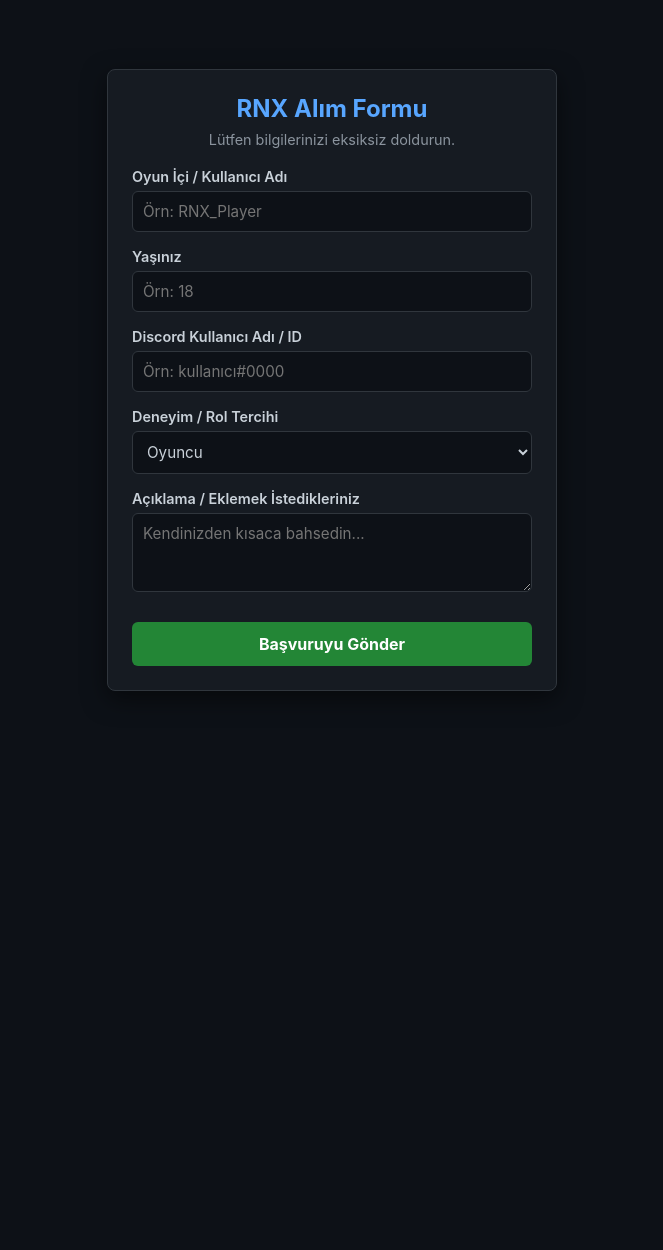
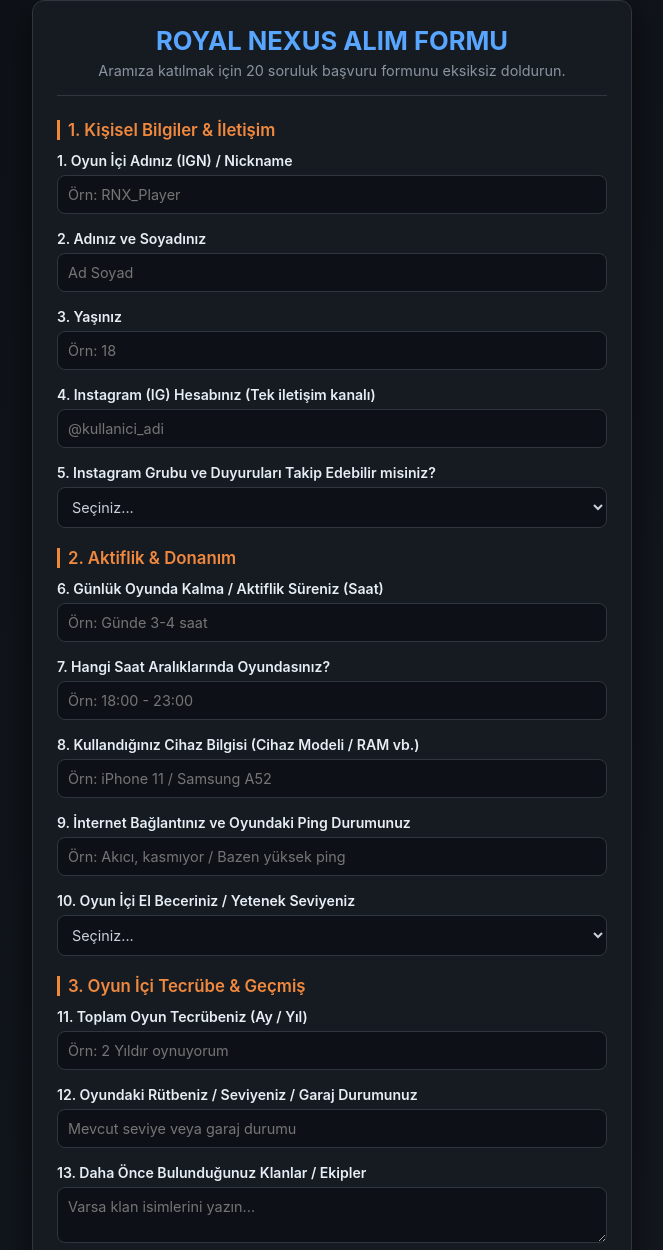
Before and after one commit to royalnexus231-star/ROYAL-NEXUS-ALIM-BASVURU-, a plain HTML site: page index.html in a window 1280 px wide. Shown: the part 20-1270 px from the top of the page, without its empty margins (308-971 px from the left). Before the commit the page ends 800 px from the top, so only its background shows below. Drawn offline with Linux system fonts and the light colour scheme.

Commit message:
Update index.html

```diff
--- a/index.html
+++ b/index.html
@@ -3,7 +3,7 @@
 <head>
     <meta charset="UTF-8">
     <meta name="viewport" content="width=device-width, initial-scale=1.0">
-    <title>RNX Alım Başvuru Formu</title>
+    <title>Royal NEXUS Alım Başvuru Formu</title>
     <style>
         * {
             box-sizing: border-box;
@@ -12,7 +12,7 @@
             font-family: -apple-system, BlinkMacSystemFont, "Segoe UI", Roboto, sans-serif;
         }
         body {
-            background-color: #0d1117;
+            background: linear-gradient(135deg, #0d1117 0%, #161b22 100%);
             color: #c9d1d9;
             display: flex;
             justify-content: center;
@@ -23,22 +23,34 @@
         .form-container {
             background-color: #161b22;
             border: 1px solid #30363d;
-            border-radius: 8px;
+            border-radius: 12px;
             padding: 24px;
             width: 100%;
-            max-width: 450px;
-            box-shadow: 0 8px 24px rgba(0,0,0,0.5);
+            max-width: 600px;
+            box-shadow: 0 12px 32px rgba(0, 0, 0, 0.6);
         }
-        h2 {
+        .form-header {
+            text-align: center;
+            margin-bottom: 24px;
+            border-bottom: 1px solid #30363d;
+            padding-bottom: 16px;
+        }
+        .form-header h2 {
             color: #58a6ff;
-            margin-bottom: 8px;
-            text-align: center;
+            font-size: 1.6rem;
+            margin-bottom: 6px;
         }
-        p.subtitle {
+        .form-header p {
             font-size: 0.9rem;
             color: #8b949e;
-            margin-bottom: 20px;
-            text-align: center;
+        }
+        .section-title {
+            color: #f0883e;
+            font-size: 1.05rem;
+            margin: 20px 0 12px 0;
+            border-left: 3px solid #f0883e;
+            padding-left: 8px;
+            font-weight: 600;
         }
         .form-group {
             margin-bottom: 16px;
@@ -46,78 +58,190 @@
         label {
             display: block;
             margin-bottom: 6px;
-            font-size: 0.9rem;
+            font-size: 0.88rem;
             font-weight: 600;
+            color: #e6edf3;
         }
         input, select, textarea {
             width: 100%;
             padding: 10px;
             background-color: #0d1117;
             border: 1px solid #30363d;
-            border-radius: 6px;
+            border-radius: 8px;
             color: #c9d1d9;
-            font-size: 0.95rem;
+            font-size: 0.9rem;
             outline: none;
         }
         input:focus, select:focus, textarea:focus {
             border-color: #58a6ff;
+            box-shadow: 0 0 0 3px rgba(88, 166, 255, 0.15);
         }
         button {
             width: 100%;
-            padding: 12px;
+            padding: 14px;
             background-color: #238636;
             color: #ffffff;
             border: none;
-            border-radius: 6px;
+            border-radius: 8px;
             font-size: 1rem;
             font-weight: bold;
             cursor: pointer;
-            margin-top: 10px;
+            margin-top: 20px;
         }
         button:hover {
             background-color: #2ea043;
+        }
+        .alert-success {
+            display: none;
+            background-color: rgba(46, 160, 67, 0.15);
+            border: 1px solid #2ea043;
+            color: #3fb950;
+            padding: 12px;
+            border-radius: 8px;
+            text-align: center;
+            font-size: 0.9rem;
+            margin-top: 16px;
         }
     </style>
 </head>
 <body>
 
 <div class="form-container">
-    <h2>RNX Alım Formu</h2>
-    <p class="subtitle">Lütfen bilgilerinizi eksiksiz doldurun.</p>
+    <div class="form-header">
+        <h2>ROYAL NEXUS ALIM FORMU</h2>
+        <p>Aramıza katılmak için 20 soruluk başvuru formunu eksiksiz doldurun.</p>
+    </div>
 
-    <form action="#" method="POST">
+    <form id="applyForm">
+        <div class="section-title">1. Kişisel Bilgiler & İletişim</div>
         <div class="form-group">
-            <label for="username">Oyun İçi / Kullanıcı Adı</label>
-            <input type="text" id="username" name="username" required placeholder="Örn: RNX_Player">
+            <label>1. Oyun İçi Adınız (IGN) / Nickname</label>
+            <input type="text" required placeholder="Örn: RNX_Player">
         </div>
-
         <div class="form-group">
-            <label for="age">Yaşınız</label>
-            <input type="number" id="age" name="age" required placeholder="Örn: 18">
+            <label>2. Adınız ve Soyadınız</label>
+            <input type="text" required placeholder="Ad Soyad">
         </div>
-
         <div class="form-group">
-            <label for="discord">Discord Kullanıcı Adı / ID</label>
-            <input type="text" id="discord" name="discord" required placeholder="Örn: kullanıcı#0000">
+            <label>3. Yaşınız</label>
+            <input type="number" required placeholder="Örn: 18">
         </div>
-
         <div class="form-group">
-            <label for="experience">Deneyim / Rol Tercihi</label>
-            <select id="experience" name="experience">
-                <option value="oyuncu">Oyuncu</option>
-                <option value="yonetici">Yönetici / Moderatör</option>
-                <option value="tasarimci">Tasarımcı / Editör</option>
+            <label>4. Instagram (IG) Hesabınız (Tek iletişim kanalı)</label>
+            <input type="text" required placeholder="@kullanici_adi">
+        </div>
+        <div class="form-group">
+            <label>5. Instagram Grubu ve Duyuruları Takip Edebilir misiniz?</label>
+            <select required>
+                <option value="">Seçiniz...</option>
+                <option>Evet, düzenli takip ederim</option>
+                <option>Bazen bakabilirim</option>
             </select>
         </div>
 
+        <div class="section-title">2. Aktiflik & Donanım</div>
         <div class="form-group">
-            <label for="note">Açıklama / Eklemek İstedikleriniz</label>
-            <textarea id="note" name="note" rows="3" placeholder="Kendinizden kısaca bahsedin..."></textarea>
+            <label>6. Günlük Oyunda Kalma / Aktiflik Süreniz (Saat)</label>
+            <input type="text" required placeholder="Örn: Günde 3-4 saat">
+        </div>
+        <div class="form-group">
+            <label>7. Hangi Saat Aralıklarında Oyundasınız?</label>
+            <input type="text" required placeholder="Örn: 18:00 - 23:00">
+        </div>
+        <div class="form-group">
+            <label>8. Kullandığınız Cihaz Bilgisi (Cihaz Modeli / RAM vb.)</label>
+            <input type="text" required placeholder="Örn: iPhone 11 / Samsung A52">
+        </div>
+        <div class="form-group">
+            <label>9. İnternet Bağlantınız ve Oyundaki Ping Durumunuz</label>
+            <input type="text" required placeholder="Örn: Akıcı, kasmıyor / Bazen yüksek ping">
+        </div>
+        <div class="form-group">
+            <label>10. Oyun İçi El Beceriniz / Yetenek Seviyeniz</label>
+            <select required>
+                <option value="">Seçiniz...</option>
+                <option>Başlangıç Seviyesi</option>
+                <option>Orta Seviye</option>
+                <option>İleri Seviye (Usta/Profesyonel)</option>
+            </select>
+        </div>
+
+        <div class="section-title">3. Oyun İçi Tecrübe & Geçmiş</div>
+        <div class="form-group">
+            <label>11. Toplam Oyun Tecrübeniz (Ay / Yıl)</label>
+            <input type="text" required placeholder="Örn: 2 Yıldır oynuyorum">
+        </div>
+        <div class="form-group">
+            <label>12. Oyundaki Rütbeniz / Seviyeniz / Garaj Durumunuz</label>
+            <input type="text" required placeholder="Mevcut seviye veya garaj durumu">
+        </div>
+        <div class="form-group">
+            <label>13. Daha Önce Bulunduğunuz Klanlar / Ekipler</label>
+            <textarea rows="2" placeholder="Varsa klan isimlerini yazın..."></textarea>
+        </div>
+        <div class="form-group">
+            <label>14. Önceki Ekibinizden/Klanınızdan Ayrılma Sebebiniz</label>
+            <textarea rows="2" placeholder="Kısaca açıklayın..."></textarea>
+        </div>
+        <div class="form-group">
+            <label>15. Klan İçi İstenen Rol / Unvan</label>
+            <input type="text" required placeholder="Örn: Sürücü, Editör, Moderatör, Üye vb.">
+        </div>
+
+        <div class="section-title">4. Ekip Uyumu & Kurallar</div>
+        <div class="form-group">
+            <label>16. Royal NEXUS Ekibine Katılmak İstemendeki Temel Sebep</label>
+            <textarea rows="2" required placeholder="Neden RNX?"></textarea>
+        </div>
+        <div class="form-group">
+            <label>17. Ekibimize / Klanımıza Nasıl Bir Katkı Sağlayabilirsin?</label>
+            <textarea rows="2" required placeholder="Açıklayınız..."></textarea>
+        </div>
+        <div class="form-group">
+            <label>18. Ekip Ortamına Ve Arkadaşlara Ayak Uydurabilir misiniz?</label>
+            <select required>
+                <option value="">Seçiniz...</option>
+                <option>Evet, kolayca uyum sağlarım</option>
+                <option>Zamanla alışırım</option>
+                <option>Hayır</option>
+            </select>
+        </div>
+        <div class="form-group">
+            <label>19. Klan İçi Etkinlik ve Konvoylara Düzenli Katılır mısınız?</label>
+            <select required>
+                <option value="">Seçiniz...</option>
+                <option>Evet, hepsine katılırım</option>
+                <option>Bazen katılamayabilirim</option>
+                <option>Hayır</option>
+            </select>
+        </div>
+        <div class="form-group">
+            <label>20. Royal NEXUS Kurallarına Ve Yönetim Kararlarına Uyar mısınız?</label>
+            <select required>
+                <option value="">Seçiniz...</option>
+                <option>Kabul Ediyorum</option>
+                <option>Kabul Etmiyorum</option>
+            </select>
         </div>
 
         <button type="submit">Başvuruyu Gönder</button>
     </form>
+
+    <div id="successMessage" class="alert-success">
+        ✔ Başvurunuz başarıyla alındı!
+    </div>
 </div>
+
+<script>
+    document.getElementById('applyForm').addEventListener('submit', function(e) {
+        e.preventDefault();
+        document.getElementById('successMessage').style.display = 'block';
+        this.reset();
+        setTimeout(() => {
+            document.getElementById('successMessage').style.display = 'none';
+        }, 4000);
+    });
+</script>
 
 </body>
 </html>
```
